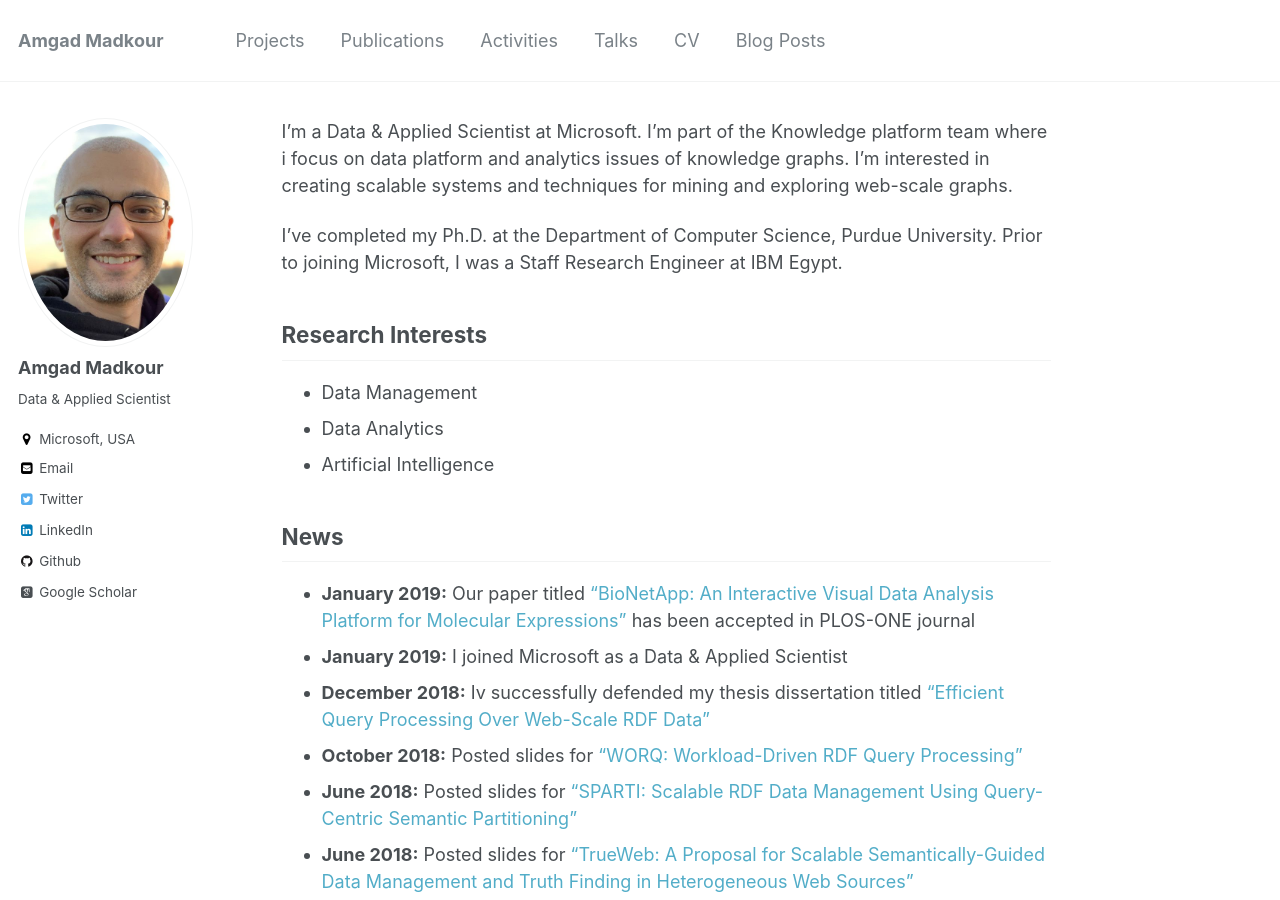
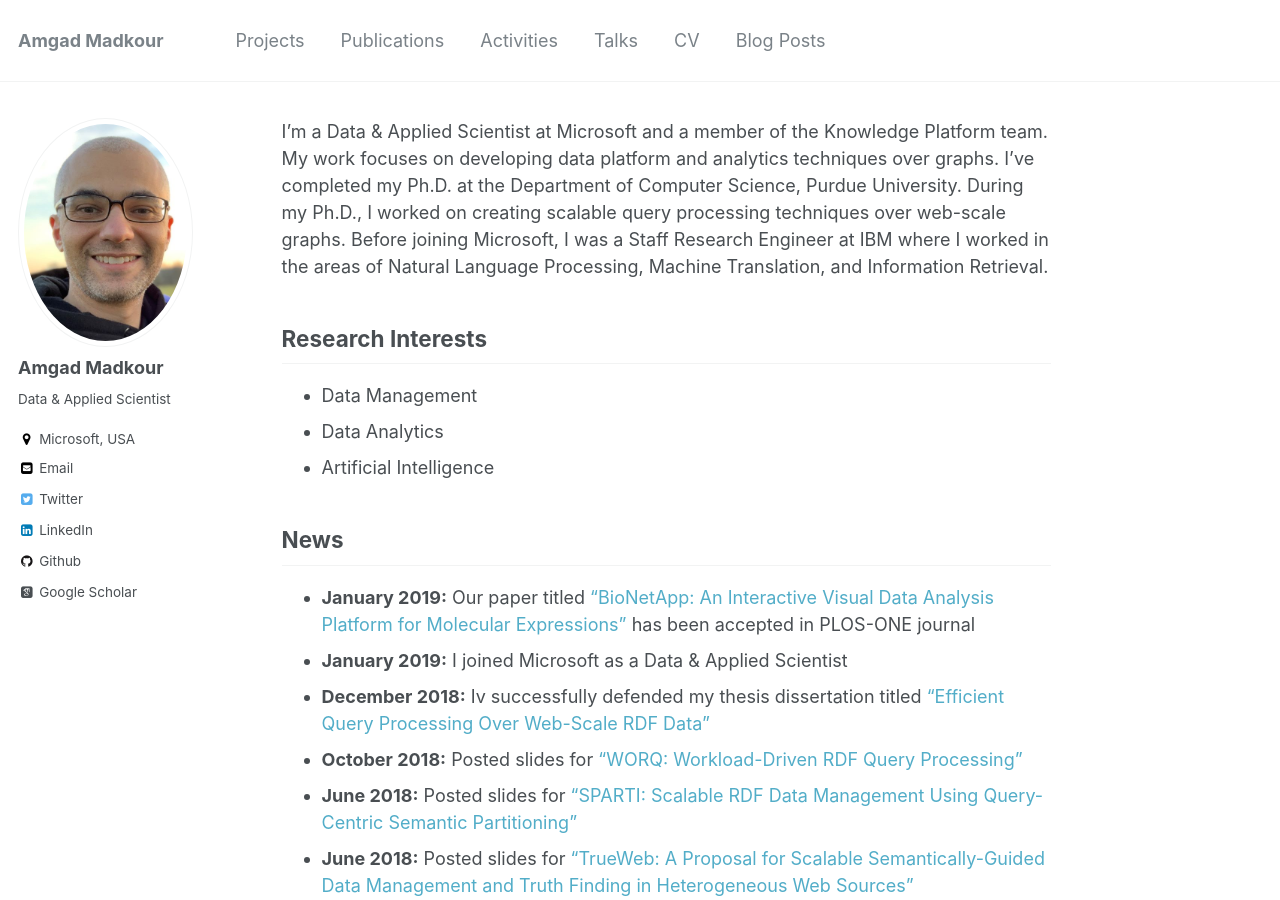
Before and after one commit to amgadmadkour/amgadmadkour.github.io, a Jekyll site: the page built from _pages/about.md, in a window 1280 px wide and 900 px high. Built offline with Jekyll 4.4.1, drawn with Linux system fonts in a browser that asks for light colours; some web fonts are replaced.

Commit message:
Update bio

```diff
--- a/_pages/about.md
+++ b/_pages/about.md
@@ -7,9 +7,7 @@
   - /about.html
 ---
 
-I’m a Data & Applied Scientist at Microsoft. I'm part of the Knowledge platform team where i focus on data platform and analytics issues of knowledge graphs. I'm interested in creating scalable systems and techniques for mining and exploring web-scale graphs.
-
-I’ve completed my Ph.D. at the Department of Computer Science, Purdue University. Prior to joining Microsoft, I was a Staff Research Engineer at IBM Egypt.
+I’m a Data & Applied Scientist at Microsoft and a member of the Knowledge Platform team. My work focuses on developing data platform and analytics techniques over graphs. I’ve completed my Ph.D. at the Department of Computer Science, Purdue University. During my Ph.D., I worked on creating scalable query processing techniques over web-scale graphs. Before joining Microsoft, I was a Staff Research Engineer at IBM where I worked in the areas of Natural Language Processing, Machine Translation, and Information Retrieval.
 
 ## Research Interests
 * Data Management
```
